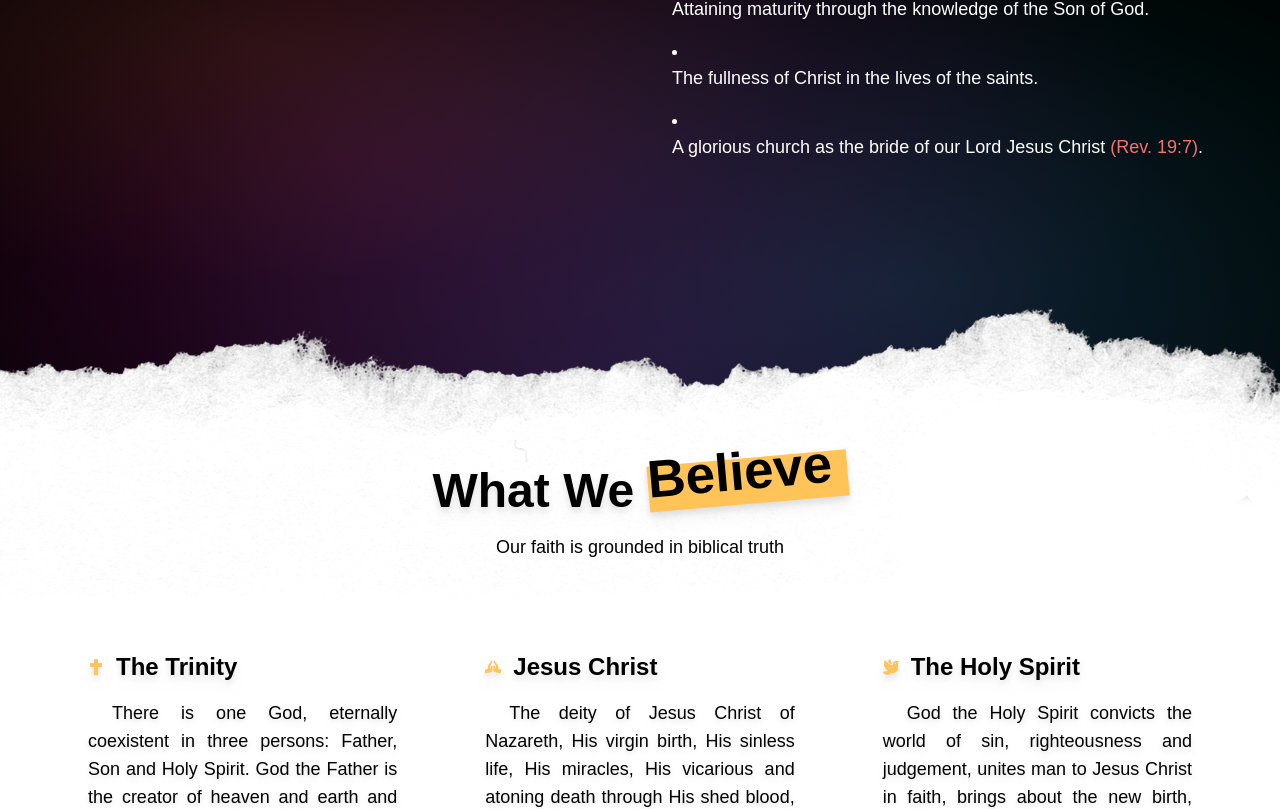
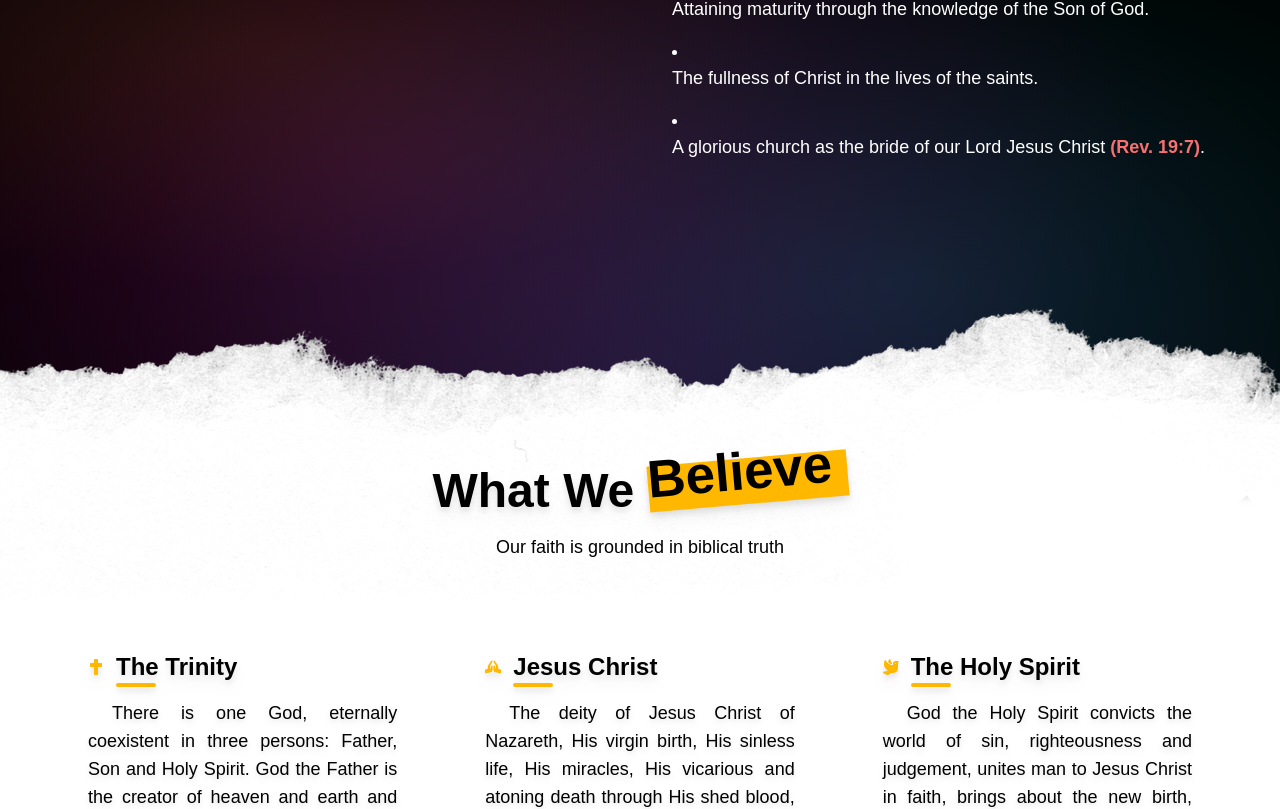
Before and after one commit to Je-ric/TRGC-Website, a React (Create React App) app: page /about in a window 1280 px wide. Shown: the part 1492-2301 px from the top of the page. Built offline with nearby package versions, Linux system fonts and the light colour scheme.

Commit message:
fix: update color scheme in Mark component and About page for consistency; enhance text styling

```diff
--- a/src/Components/ui/Mark.js
+++ b/src/Components/ui/Mark.js
@@ -5,7 +5,7 @@ const Mark = ({ children }) => {
         display: 'inline-block',
         lineHeight: '0.3em',
         padding: '5px 15px 25px 0',
-        backgroundColor: '#ffc358',
+        backgroundColor: '#ffb700',
         transform: 'translate(0, -18px) rotate(-5deg)',
         color: '#000', // or white?
         fontSize: '110%',
--- a/src/index.css
+++ b/src/index.css
@@ -20,6 +20,9 @@ body {
   p {
     @apply font-raleway text-lg leading-relaxed;
   }
+  span {
+    @apply font-bold
+  }
 }
 
 code {
--- a/src/pages/about.js
+++ b/src/pages/about.js
@@ -175,12 +175,13 @@ export default function About() {
               >
 
                 <div className="flex items-center mb-4 gap-3">
-                  <div className="text-[#ffc358] text-3xl md:text-4xl flex-shrink-0 drop-shadow-lg">
+                  <div className="text-[#ffb700] text-3xl md:text-4xl flex-shrink-0 drop-shadow-lg">
                     {belief.icon}
                   </div>
 
-                  <h3 className="text-xl md:text-2xl font-bold text-black drop-shadow-lg">
+                  <h3 className="relative text-xl md:text-2xl font-bold text-black drop-shadow-lg">
                     {belief.title}
+                    <span className="absolute left-0 -bottom-1 h-1 w-10 bg-[#ffb700] rounded-full transition-all duration-300 group-hover:w-full"></span>
                   </h3>
                 </div>
 
@@ -225,7 +226,7 @@ export default function About() {
                       <p className="text-white text-justify">
                         The inner circle represents the wholeness of a person created by God according
                         to His image and likeness to whom He has given dominion and rulership over all
-                        the earth <span className="text-red-500">(Genesis 1:26-28)</span>.
+                        the earth <span className="text-red-500 font-bold">(Genesis 1:26-28)</span>.
                       </p>
                     </div>
 
```
